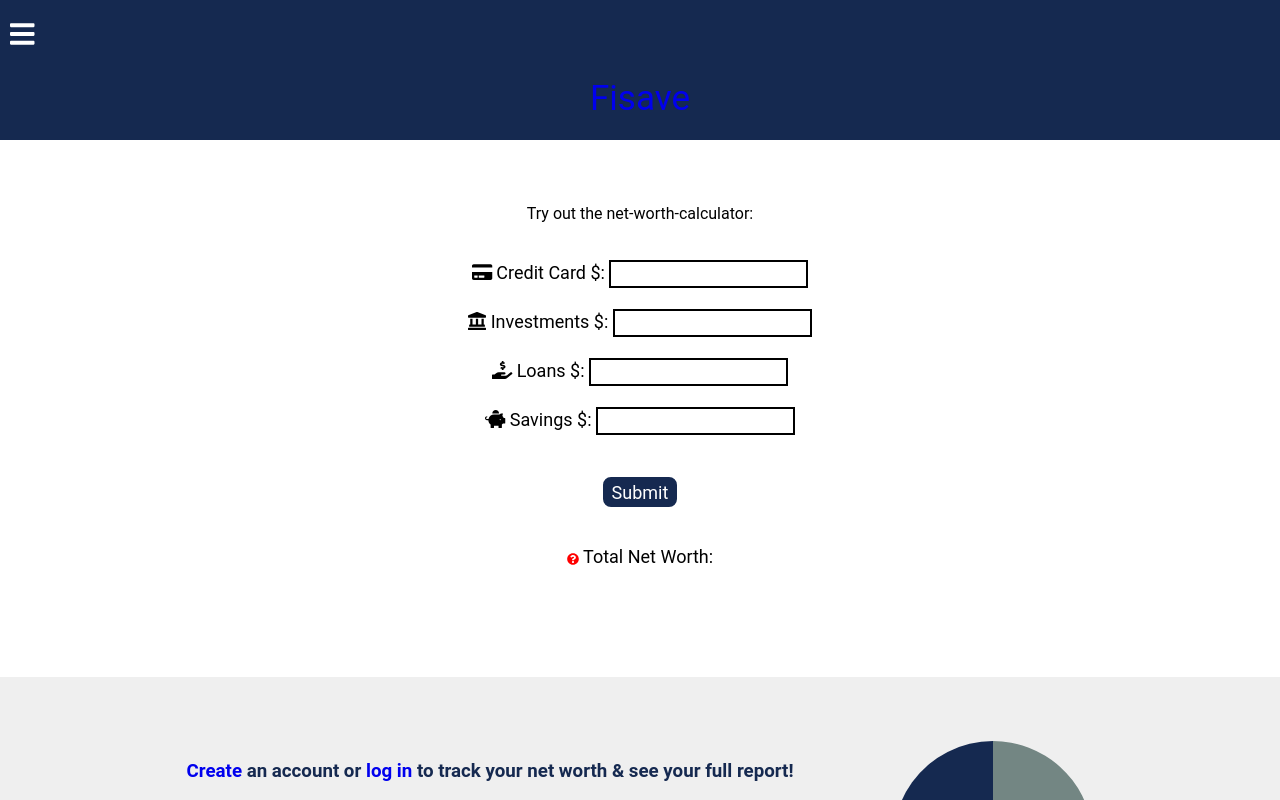
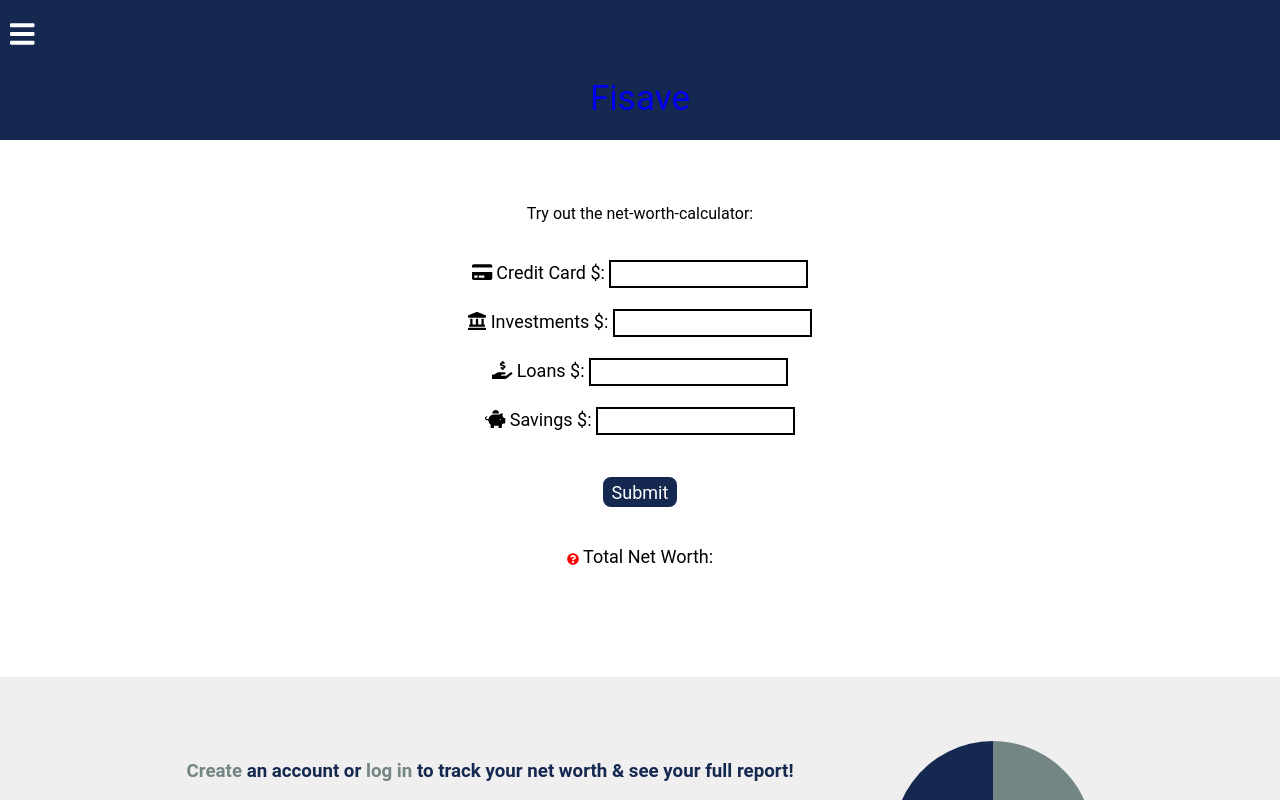
Before and after one commit to tgronski/networth-client, a React (Create React App) app: page / in a window 1280 px wide. In both pictures the pointer is over the link "Create". Shown: the top 800 px of the page. Built offline with nearby package versions, Linux system fonts and the light colour scheme.

Commit message:
Fixes color formatting for preview links

```diff
--- a/src/Main/Preview/Preview.css
+++ b/src/Main/Preview/Preview.css
@@ -23,7 +23,7 @@ g{
     margin-top: -100px;
 }
 
-.mainLink:active, .mainLink:visited{
+.mainLink>a:active, .mainLink>a:visited, .mainLink>a:hover,.mainLink{
 color: #738683;
 }
 .pieChart{
```
